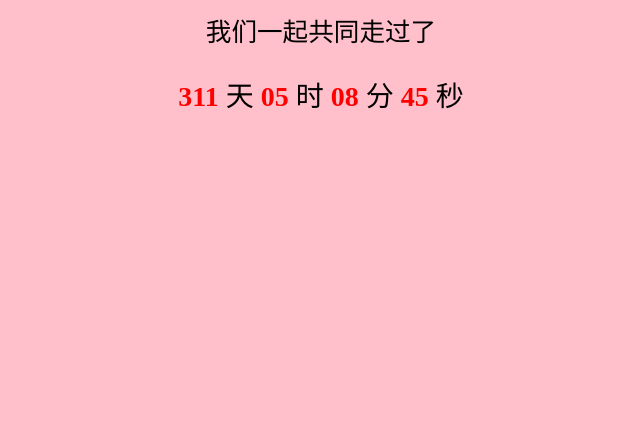
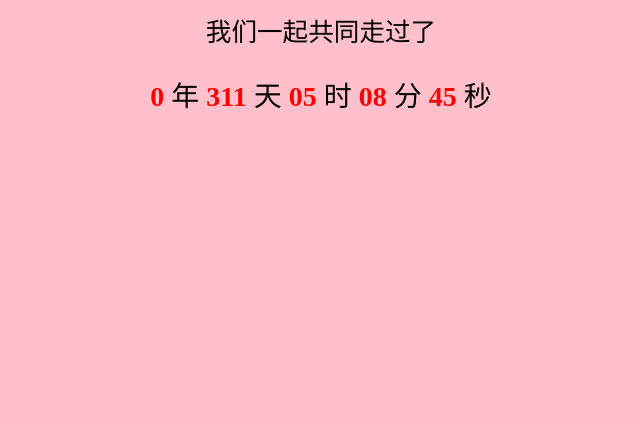
Before and after one commit to fishvi/love-timer, a plain HTML site: page index.html in a window 1280 px wide. Shown: the part 376-800 px from the top of the page, without its empty margins (327-967 px from the left). Drawn offline with Linux system fonts and the light colour scheme; a web font is replaced by a local one.

Commit message:
:heart: Supports displaying the year

```diff
--- a/index.html
+++ b/index.html
@@ -17,7 +17,7 @@
         <p>YW ❤️ WS</p>
         <p>我们一起共同走过了</p>
         <div class="timer">
-            <b id="days"></b> 天 <b id="hours"></b> 时 <b id="minutes"></b> 分 <b id="seconds"></b> 秒
+            <b id="years"></b> 年 <b id="days"></b> 天 <b id="hours"></b> 时 <b id="minutes"></b> 分 <b id="seconds"></b> 秒
         </div>
     </div>
 
--- a/static/js/timer.js
+++ b/static/js/timer.js
@@ -6,6 +6,10 @@ setInterval(timer, 1000);
 
 function timer() {
     var totalTime = new Date() - startTime;
+
+    var years = Math.floor(totalTime / 1000 / 60 / 60 / 24 / 365);
+
+    var days = Math.floor(totalTime / 1000 / 60 / 60 / 24 % 365);
 
     var hours = Math.floor(totalTime / 1000 / 60 / 60 % 24);
     if (hours < 10) {
@@ -22,7 +26,8 @@ function timer() {
         seconds = "0" + seconds;
     }
 
-    document.getElementById('days').innerHTML = Math.floor(totalTime / 1000 / 60 / 60 / 24);
+    document.getElementById('years').innerHTML = years;
+    document.getElementById('days').innerHTML = days;
     document.getElementById('hours').innerHTML = hours;
     document.getElementById('minutes').innerHTML = minutes;
     document.getElementById('seconds').innerHTML = seconds;
```
